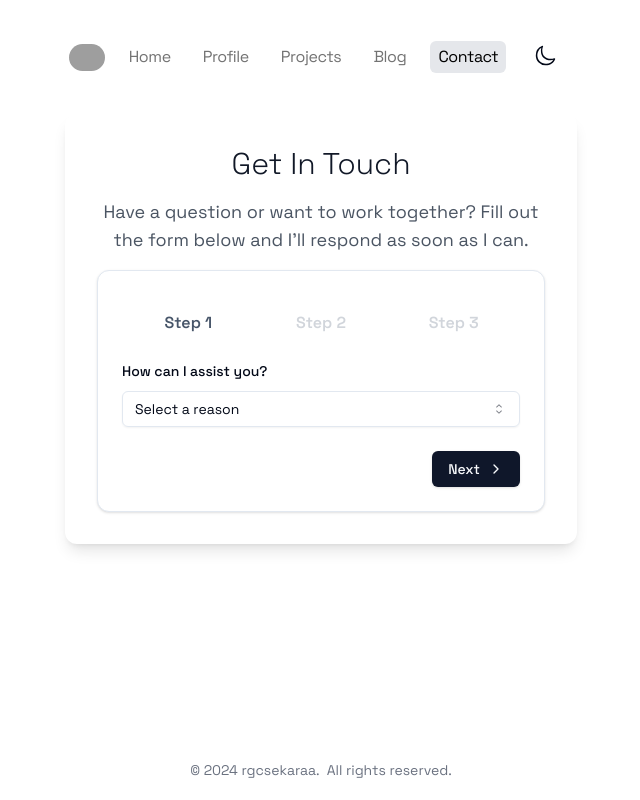
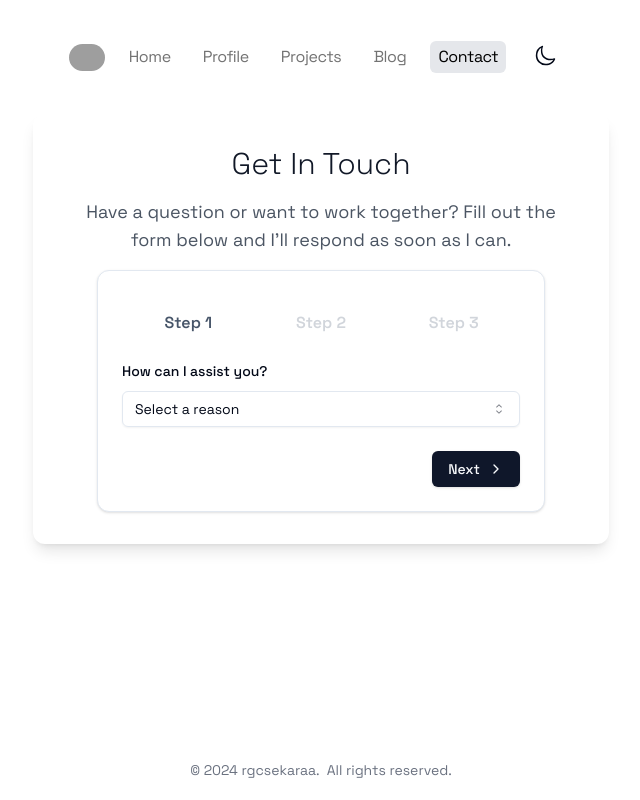
Before and after one commit to rgcsekaraa/crg-portfolio, a Next.js app: page /contact in a window 1280 px wide. Shown: the whole page, without its empty margins (319-959 px from the left). Built offline with nearby package versions, Linux system fonts and the light colour scheme; grey boxes are pictures that could not be loaded.

Commit message:
fixed contact form size issue: mx auto

```diff
--- a/app/contact/page.tsx
+++ b/app/contact/page.tsx
@@ -3,7 +3,8 @@ import ContactForm from '@/components/contact-form';
 
 const ContactPage = () => {
   return (
-      <div className="max-w-lg w-full space-y-1 p-8 bg-white shadow-lg rounded-xl dark:bg-slate-800">
+    <div className="flex justify-center items-center">
+      <div className="max-w-xl w-full space-y-1 p-8 bg-white shadow-lg rounded-xl dark:bg-slate-800">
         <div className="text-center">
           <h2 className="text-3xl font-light text-gray-900 dark:text-gray-50">
             Get In Touch
@@ -16,6 +17,7 @@ const ContactPage = () => {
           <ContactForm />
         </div>
       </div>
+    </div>
   );
 };
 
--- a/app/layout.tsx
+++ b/app/layout.tsx
@@ -59,20 +59,22 @@ export default function RootLayout({
       <Head />
       <body
         className={cn(
-          'mx-auto min-h-screen max-w-4xl antialiased dark:border-slate-950 dark:text-gray-100',
+          'min-h-screen antialiased dark:border-slate-950 dark:text-gray-100',
           space_grotesk.className
         )}
       >
         <ThemeProvider
           attribute='class'
-          defaultTheme='light' // default to dark mode, can be light, dark, system
+          defaultTheme='light'
           enableSystem
           disableTransitionOnChange
         >
           <main className="flex flex-col min-h-screen">
             <Header />
-        <div className="flex-grow mx-4 px-2 md:px-0 lg:mx-auto">
+            <div className="flex-grow px-4 md:px-0">
+              <div className="max-w-4xl mx-auto">
                 {children}
+              </div>
             </div>
             <Footer />
           </main>
```
Lines whose indentation alone changed are shown as unchanged.
